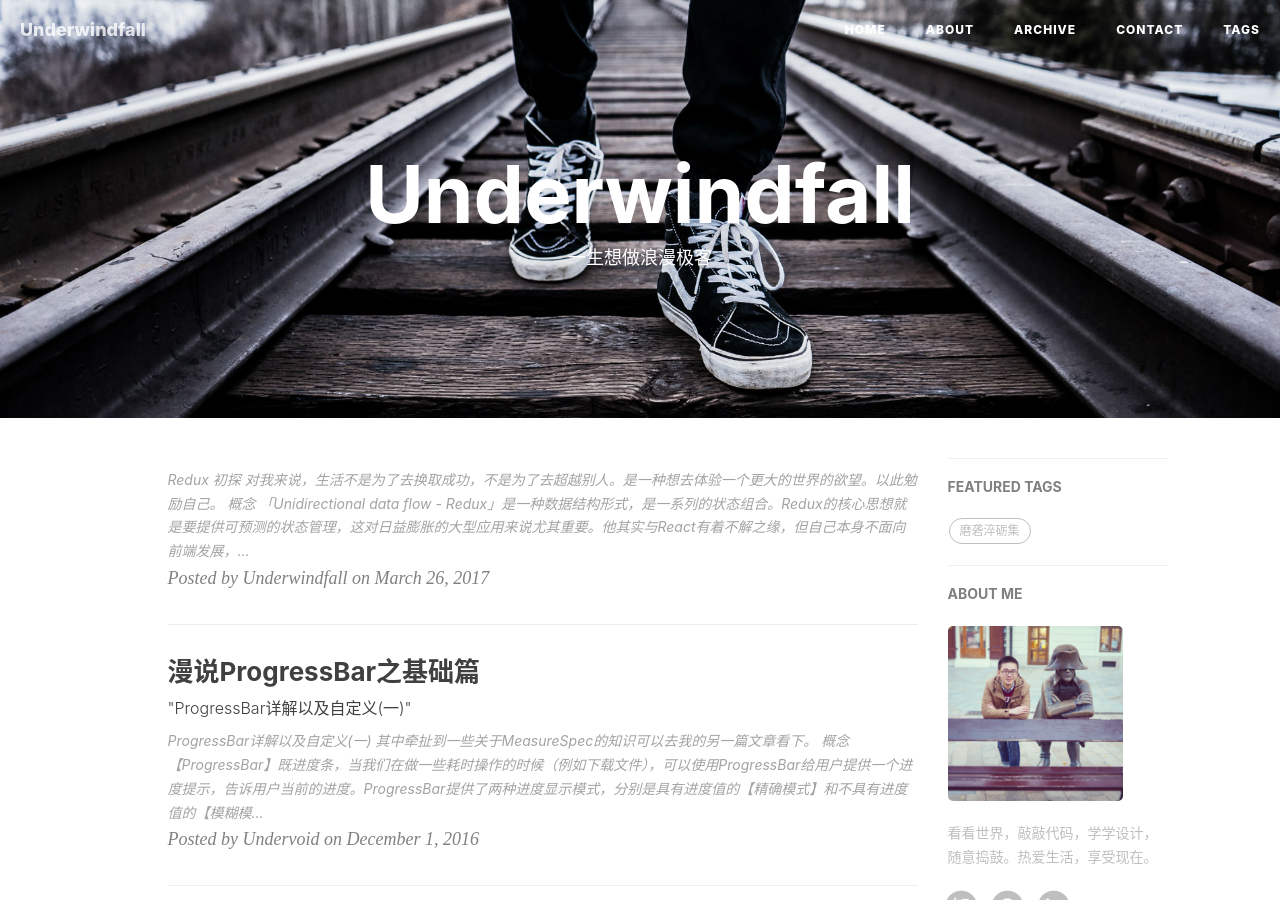
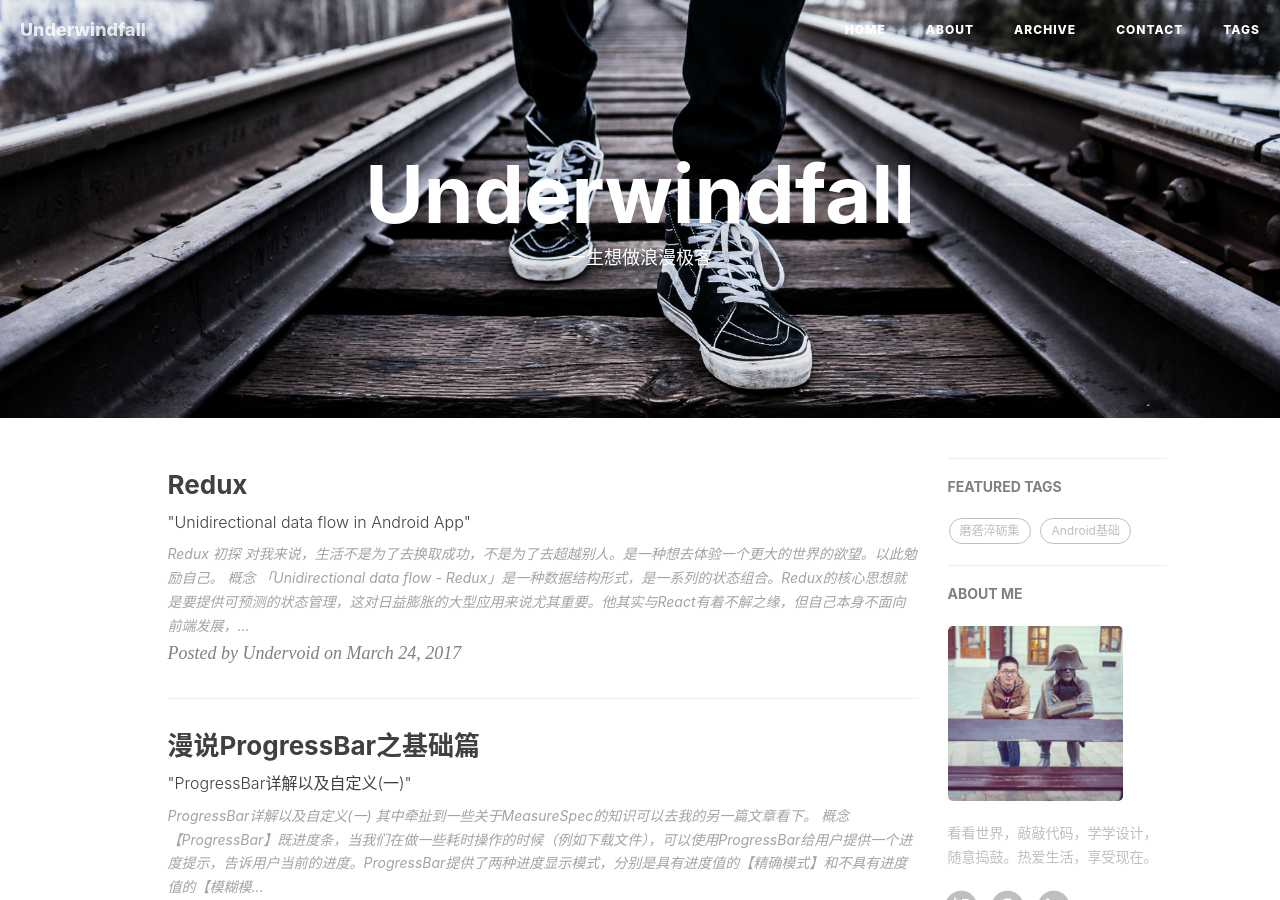
Before and after one commit to underwindfall/underwindfall.github.io, a Jekyll site: the page built from index.html, in a window 1280 px wide and 900 px high. Built offline with Jekyll 4.4.1, drawn with Linux system fonts in a browser that asks for light colours; nearby versions of some CDN libraries; the list of posts is cut into pages by our own code; comment, search, counter and statistics services are not loaded.

Commit message:
Update 2017-03-24-android-redux.markdown

```diff
--- a/_posts/2017-03-24-android-redux.markdown
+++ b/_posts/2017-03-24-android-redux.markdown
@@ -9,8 +9,9 @@ catalog: true
 tags:
     - 磨砻淬砺集
     - Redux
+    - Android基础
+---
 
----
 
 # Redux 初探
 
```
